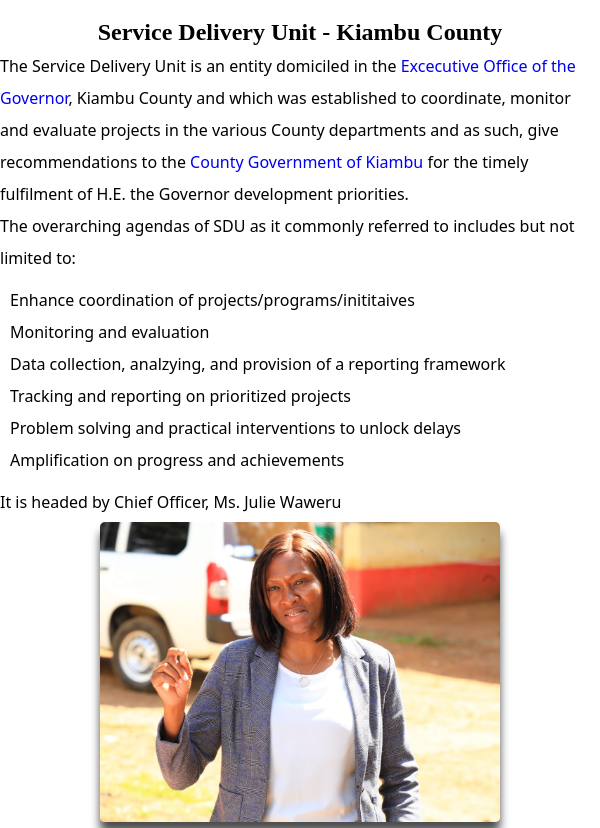
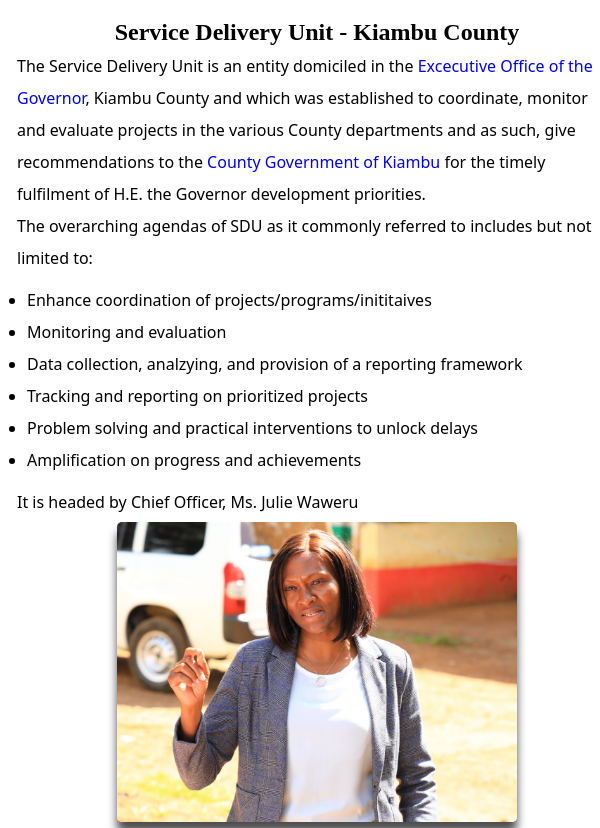
Before and after one commit to mwangi-max/jioni, a plain HTML site: page index.html in a window 600 px wide. Shown: the top 828 px of the page. Drawn offline with Linux system fonts and the light colour scheme.

Commit message:
Update styles.css

```diff
--- a/styles.css
+++ b/styles.css
@@ -87,10 +87,7 @@ a{
 
 @media screen and (min-width: 480px) and (max-width: 767px) {
   body{
-    display: flex;
-      flex-direction: column;
-      align-items:center;
-      flex: flex-grow;
+    display: grid;
     font-size: 1rem;
 
 }
```
